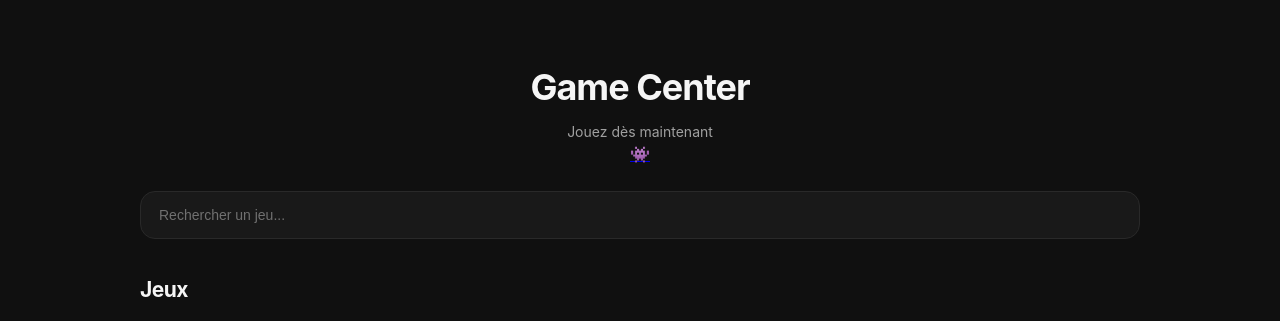
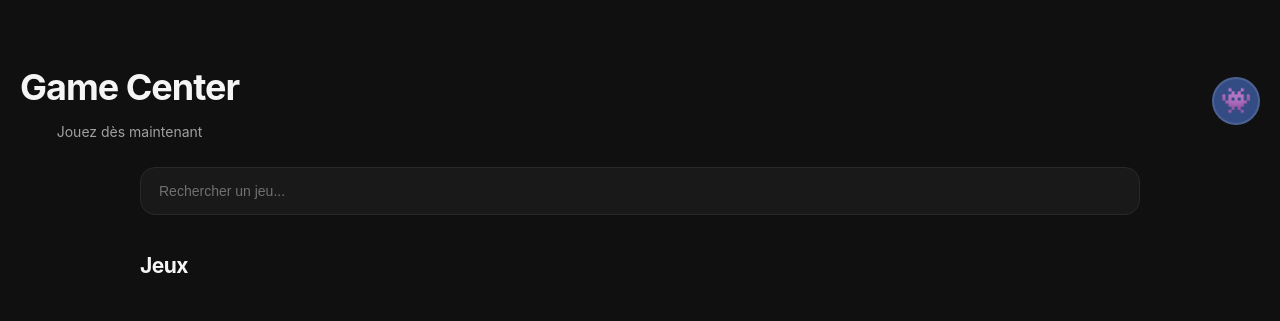
Before and after one commit to McAlex4031/Game-Center, a plain HTML site: page index.html in a window 1280 px wide. Shown: the top 321 px of the page. Drawn offline with Linux system fonts and the light colour scheme.

Commit message:
Add header and profile avatar styles
Added styles for header and profile avatar.

```diff
--- a/style.css
+++ b/style.css
@@ -413,3 +413,50 @@ footer p + p {
     }
 
 }
+
+/* HEADER */
+
+.header-content {
+    display: flex;
+    align-items: center;
+    justify-content: space-between;
+    gap: 15px;
+}
+
+.header-title {
+    min-width: 0;
+}
+
+/* AVATAR DU PROFIL */
+
+.profile-avatar {
+    --avatar-bg: #334C83;
+
+    width: 48px;
+    height: 48px;
+    flex-shrink: 0;
+
+    display: flex;
+    align-items: center;
+    justify-content: center;
+
+    background: var(--avatar-bg);
+    border: 2px solid rgba(255, 255, 255, 0.12);
+    border-radius: 50%;
+
+    text-decoration: none;
+    font-size: 25px;
+
+    transition:
+        transform 0.2s ease,
+        border-color 0.2s ease;
+}
+
+.profile-avatar:hover {
+    transform: scale(1.07);
+    border-color: rgba(255, 255, 255, 0.4);
+}
+
+.profile-avatar:active {
+    transform: scale(0.95);
+}
```
